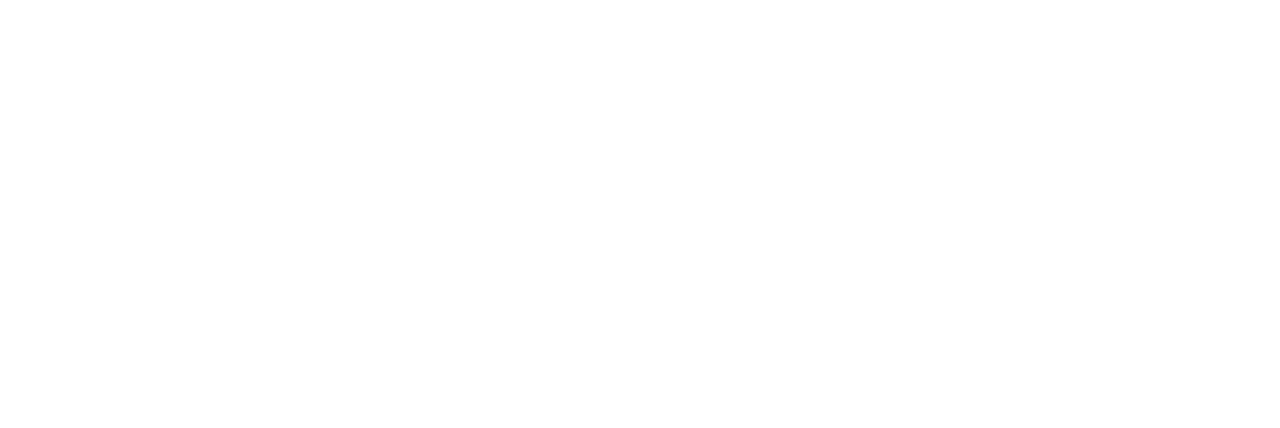
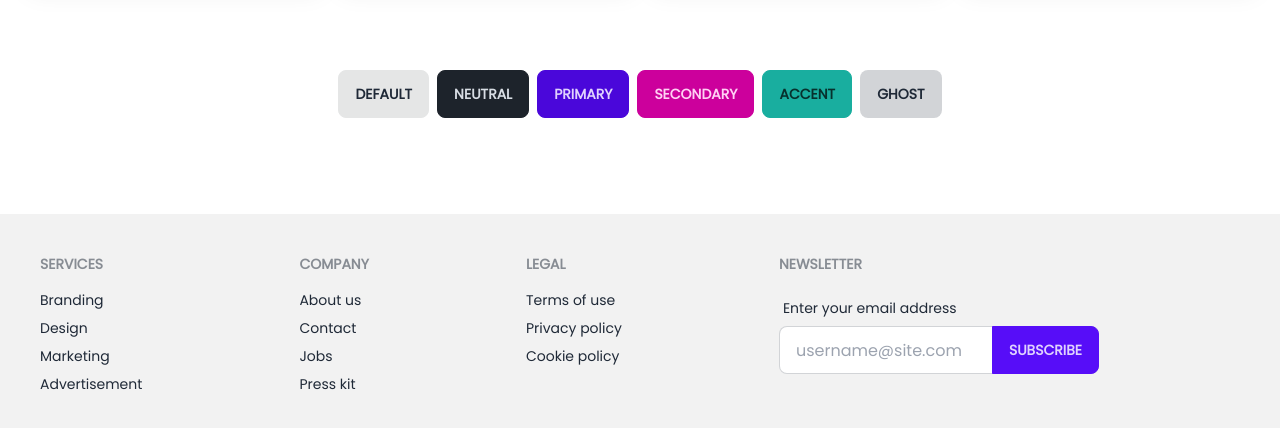
Before and after one commit to Nevram30/merchant, a Next.js app: page / in a window 1280 px wide. Shown: the part 2419-2847 px from the top of the page. Before the commit the page ends 2307 px from the top, so only its background shows below. Built offline with nearby package versions, Linux system fonts and the light colour scheme.

Commit message:
feat: add footer

```diff
--- a/app/components/carousel.tsx
+++ b/app/components/carousel.tsx
@@ -7,12 +7,12 @@
 const carousel = (props: Props) => {
   return (
     <>
-      <div className="carousel w-full">
+      <div className="carousel h-96 w-full">
         <div id="item1" className="carousel-item w-full">
           <Image
             alt="shoes"
             src="/product-1.jpg"
-            className="w-full h-72 object-cover"
+            className="w-full h-96 object-cover"
             width={600}
             height={600}
           />
@@ -21,7 +21,7 @@
           <Image
             alt="shoes"
             src="/product-1.jpg"
-            className="w-full h-72 object-cover"
+            className="w-full h-96 object-cover"
             width={600}
             height={600}
           />
@@ -30,7 +30,7 @@
           <Image
             alt="shoes"
             src="/product-1.jpg"
-            className="w-full h-72 object-cover"
+            className="w-full h-96 object-cover"
             width={600}
             height={600}
           />
@@ -39,7 +39,7 @@
           <Image
             alt="shoes"
             src="/product-1.jpg"
-            className="w-full h-72 object-cover"
+            className="w-full h-96 object-cover"
             width={600}
             height={600}
           />
--- a/app/components/footer.tsx
+++ b/app/components/footer.tsx
@@ -3,5 +3,48 @@
 type Props = {};
 
 const footer = (props: Props) => {
-  return <div>footer</div>;
+  return (
+    <footer className="footer p-10 bg-base-200 text-base-content">
+      <nav>
+        <header className="footer-title">Services</header>
+        <a className="link link-hover">Branding</a>
+        <a className="link link-hover">Design</a>
+        <a className="link link-hover">Marketing</a>
+        <a className="link link-hover">Advertisement</a>
+      </nav>
+      <nav>
+        <header className="footer-title">Company</header>
+        <a className="link link-hover">About us</a>
+        <a className="link link-hover">Contact</a>
+        <a className="link link-hover">Jobs</a>
+        <a className="link link-hover">Press kit</a>
+      </nav>
+      <nav>
+        <header className="footer-title">Legal</header>
+        <a className="link link-hover">Terms of use</a>
+        <a className="link link-hover">Privacy policy</a>
+        <a className="link link-hover">Cookie policy</a>
+      </nav>
+      <form>
+        <header className="footer-title">Newsletter</header>
+        <fieldset className="form-control w-80">
+          <label className="label">
+            <span className="label-text">Enter your email address</span>
+          </label>
+          <div className="relative">
+            <input
+              type="text"
+              placeholder="username@site.com"
+              className="input input-bordered w-full pr-16"
+            />
+            <button className="btn btn-primary absolute top-0 right-0 rounded-l-none">
+              Subscribe
+            </button>
+          </div>
+        </fieldset>
+      </form>
+    </footer>
+  );
 };
+
+export default footer;
--- /dev/null
+++ b/app/components/multiplebuttons.tsx
@@ -0,0 +1,18 @@
+import React from "react";
+
+type Props = {};
+
+const multiplebuttons = (props: Props) => {
+  return (
+    <div className="box justify-center text-center space-x-2 my-24">
+      <button className="btn btn-active">Default</button>
+      <button className="btn btn-active btn-neutral">Neutral</button>
+      <button className="btn btn-active btn-primary">Primary</button>
+      <button className="btn btn-active btn-secondary">Secondary</button>
+      <button className="btn btn-active btn-accent">Accent</button>
+      <button className="btn btn-active btn-ghost">Ghost</button>
+    </div>
+  );
+};
+
+export default multiplebuttons;
--- a/app/page.tsx
+++ b/app/page.tsx
@@ -1,7 +1,9 @@
 import Navbar from "@/app/components/navbar";
 import Card from "@/app/components/card";
 import Carousel from "@/app/components/carousel";
-import Subnavbar from "./components/subnavbar";
+import Subnavbar from "@/app/components/subnavbar";
+import Footer from "@/app/components/footer";
+import Multiplebuttons from "@/app/components/multiplebuttons";
 
 export default function Home() {
   return (
@@ -37,6 +39,10 @@
           <Card />
         </div>
       </section>
+      <div>
+        <Multiplebuttons />
+      </div>
+      <Footer />
     </main>
   );
 }
```
